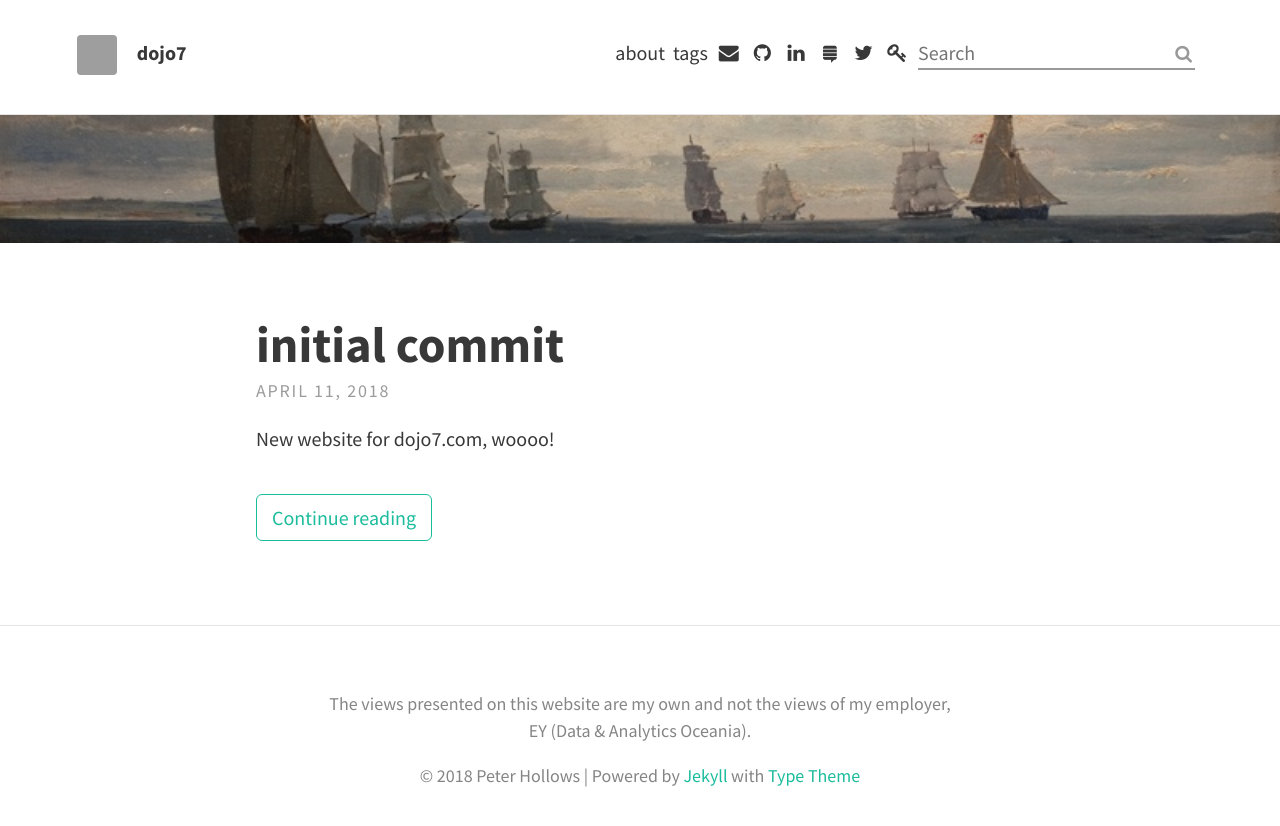
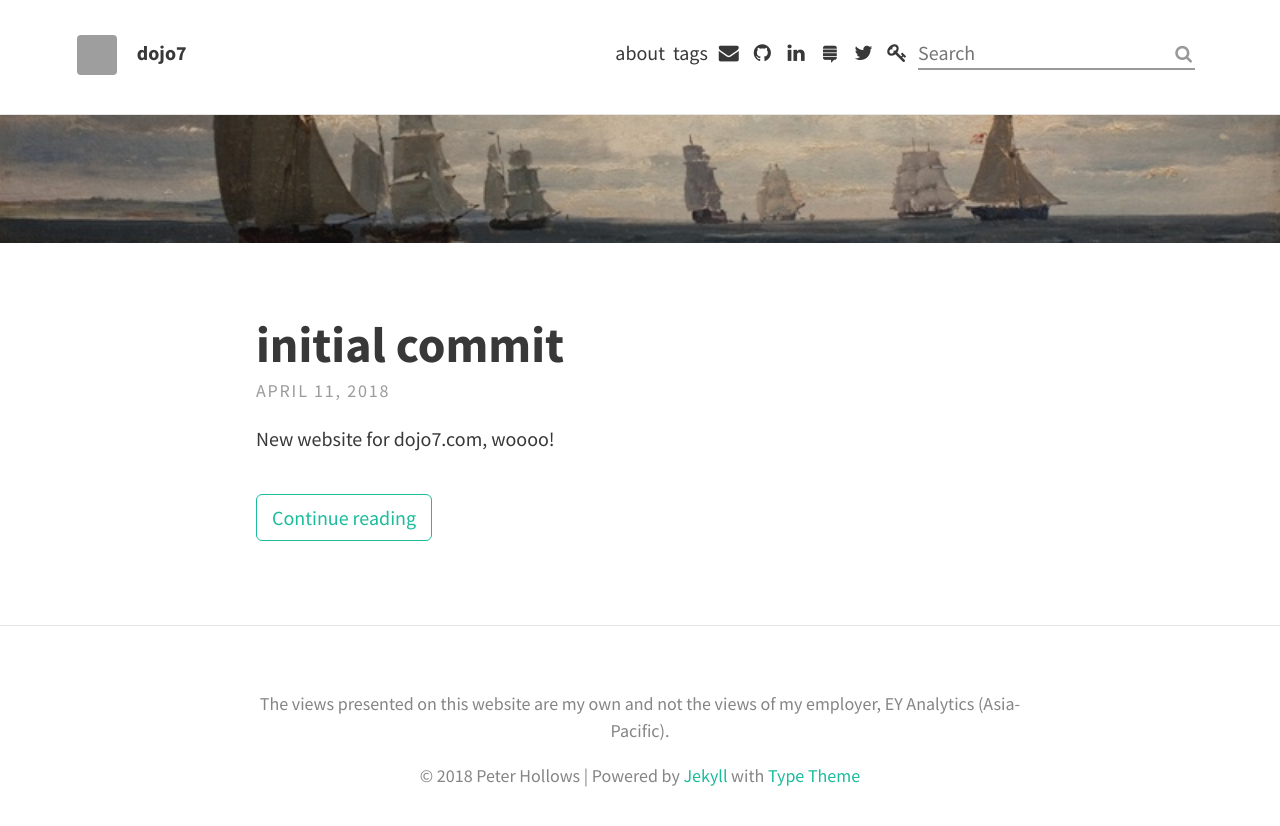
Before and after one commit to captainpete/dojo7.com, a Jekyll site: the page built from index.html, in a window 1280 px wide. Shown: the top 826 px of the page. Built offline with Jekyll 4.4.1, drawn with Linux system fonts in a browser that asks for light colours; the list of posts is cut into pages by our own code; grey boxes are pictures that could not be loaded.

Commit message:
Update employer name

```diff
--- a/_includes/footer.html
+++ b/_includes/footer.html
@@ -3,7 +3,7 @@
 <footer class="site-footer">
 	<p class="text">
     The views presented on this website are my own and not the views of my employer,
-    EY&nbsp;(Data&nbsp;&amp;&nbsp;Analytics&nbsp;Oceania).
+    EY&nbsp;Analytics&nbsp;(Asia-Pacific).
   </p>
 	<p class="text">
     &copy; 2018 Peter Hollows |
```
